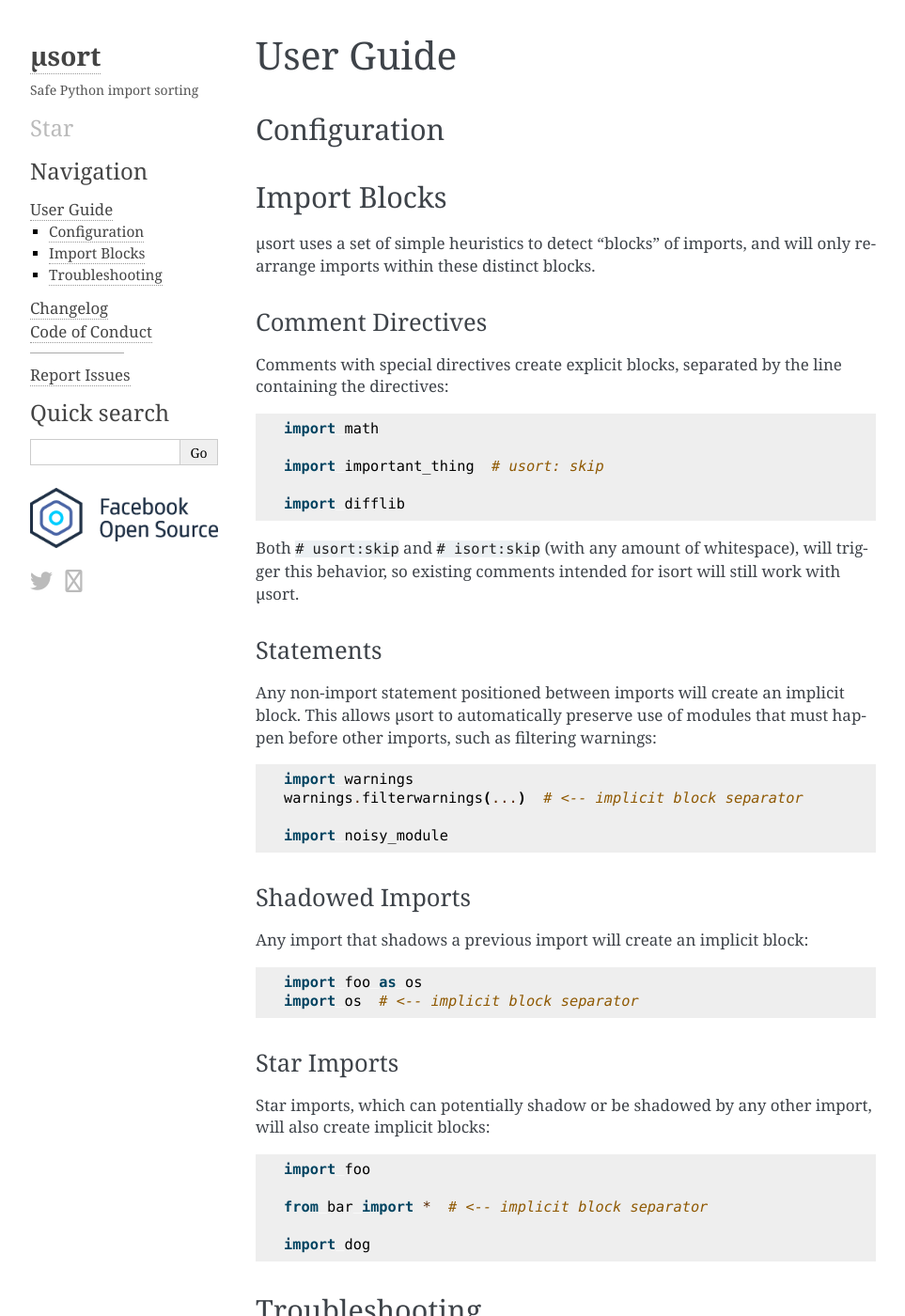
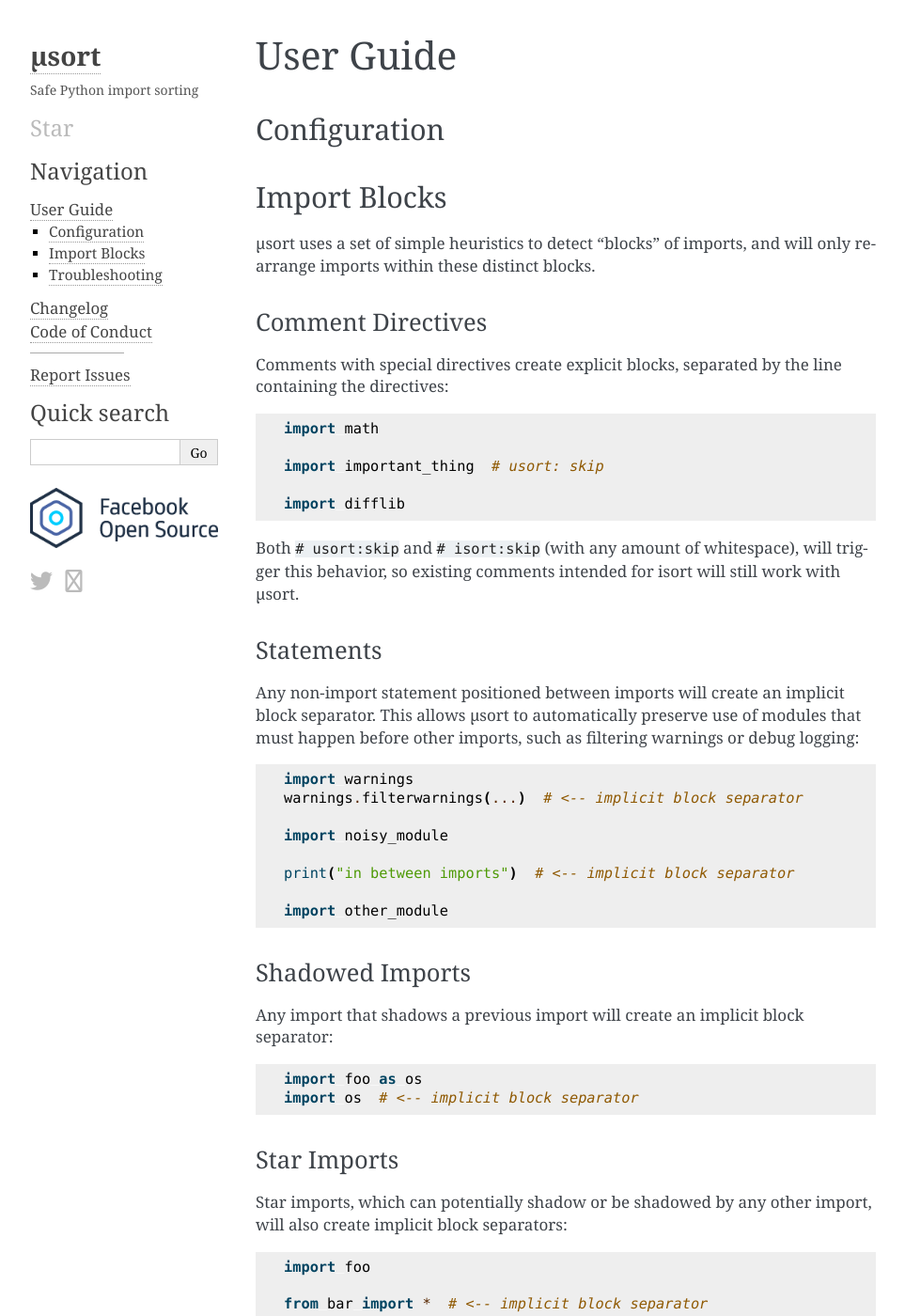
Before and after one commit to facebook/usort, a Sphinx documentation site: the page built from docs/guide.rst, in a window 1280 px wide and 1400 px high. Shown: the whole window at 94% size, without its empty margins (148-1111 px from the left). Built offline with Sphinx 7.4.7, drawn with Linux system fonts in a browser that asks for light colours; nearby versions of some CDN libraries; pages that are not in the unit, such as notebooks, are missing from menus.

Commit message:
Feedback

```diff
--- a/docs/guide.rst
+++ b/docs/guide.rst
@@ -31,18 +31,24 @@ Statements
 ^^^^^^^^^^
 
 Any non-import statement positioned between imports will create an implicit
-block. This allows µsort to automatically preserve use of modules that must
-happen before other imports, such as filtering warnings::
+block separator. This allows µsort to automatically preserve use of modules
+that must happen before other imports, such as filtering warnings or debug
+logging::
 
     import warnings
     warnings.filterwarnings(...)  # <-- implicit block separator
 
     import noisy_module
 
+    print("in between imports")  # <-- implicit block separator
+
+    import other_module
+
 Shadowed Imports
 ^^^^^^^^^^^^^^^^
 
-Any import that shadows a previous import will create an implicit block::
+Any import that shadows a previous import will create an implicit block
+separator::
 
     import foo as os
     import os  # <-- implicit block separator
@@ -51,7 +57,7 @@ Star Imports
 ^^^^^^^^^^^^
 
 Star imports, which can potentially shadow or be shadowed by any other import,
-will also create implicit blocks::
+will also create implicit block separators::
 
     import foo
 
```
Also changed, not shown: CONTRIBUTING.md (+6 -6 lines), README.md (+7 -4 lines).
